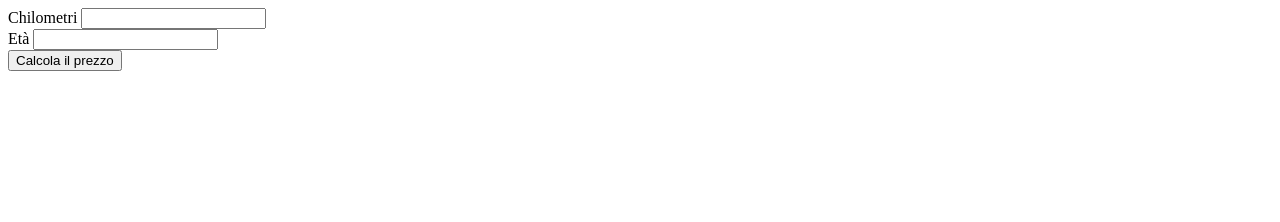
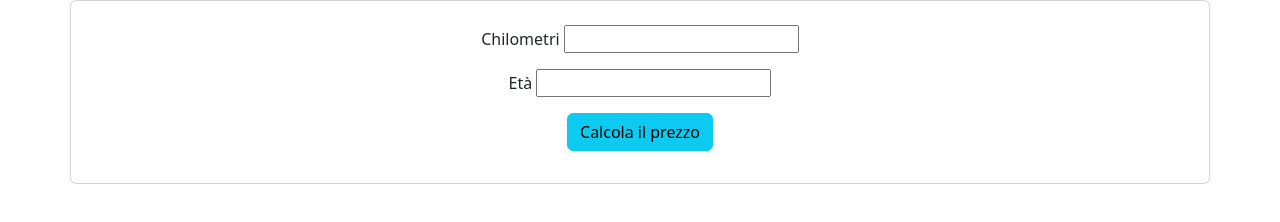
Before and after one commit to Gabriele-Cavallo/js-biglietto-treno-form, a plain HTML site: page index.html in a window 1280 px wide. Drawn offline with nearby package versions, Linux system fonts and the light colour scheme.

Commit message:
feat: add bootstrap

```diff
--- /dev/null
+++ b/CSS/style.css
@@ -0,0 +1,5 @@
+*{
+    margin: 0;
+    padding: 0;
+    box-sizing: border-box;
+}
--- a/index.html
+++ b/index.html
@@ -4,20 +4,33 @@
     <meta charset="UTF-8">
     <meta name="viewport" content="width=device-width, initial-scale=1.0">
     <title>JS Biglietto treno form</title>
+    <!-- Bootstrap CSS -->
+    <link href="https://cdn.jsdelivr.net/npm/bootstrap@5.3.3/dist/css/bootstrap.min.css" rel="stylesheet" integrity="sha384-QWTKZyjpPEjISv5WaRU9OFeRpok6YctnYmDr5pNlyT2bRjXh0JMhjY6hW+ALEwIH" crossorigin="anonymous">
+    <!-- /Bootstrap CSS -->
+    <link rel="stylesheet" href="./CSS/style.css">
 </head>
 <body>
-    <div class="form-container">
-        <div class="input-container">
+    <main class="container-lg text-center align-items-center">
+        <div class="row card">
+            <div class="col py-4">
+                <div class="input-container mb-3">
                     <label for="user-km">Chilometri</label>
                     <input id="user-km" type="text">
                 </div>
-        <div class="input-container">
+                <div class="input-container mb-3">
                     <label for="user-age">Età</label>
                     <input id="user-age" type="text">
                 </div>
-        <button id="btn-price">Calcola il prezzo</button>
+                <button id="btn-price" class=" btn btn-info">Calcola il prezzo</button>
                 <h2 id="ticket-price"></h2>
             </div>
+        </div>
+    </main>
+    <!-- Bootstrap JS -->
+    <script src="https://cdn.jsdelivr.net/npm/bootstrap@5.3.3/dist/js/bootstrap.bundle.min.js" integrity="sha384-YvpcrYf0tY3lHB60NNkmXc5s9fDVZLESaAA55NDzOxhy9GkcIdslK1eN7N6jIeHz" crossorigin="anonymous"></script>
+    <!-- /Bootstrap JS -->
+    <!-- MyJavascript -->
     <script type="text/javascript" src="./JS/script.js"></script>
+    <!-- /MyJavascript -->
 </body>
 </html>
```
Lines whose indentation alone changed are shown as unchanged.
